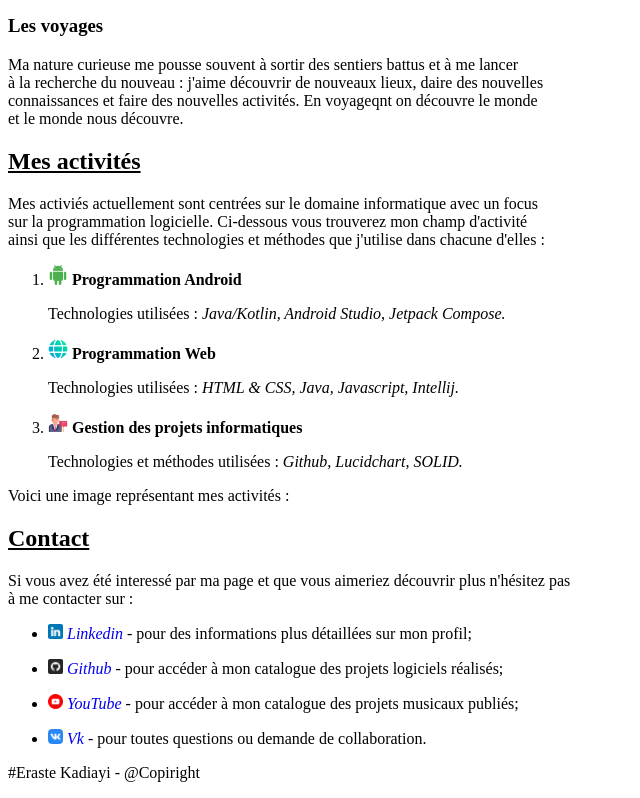
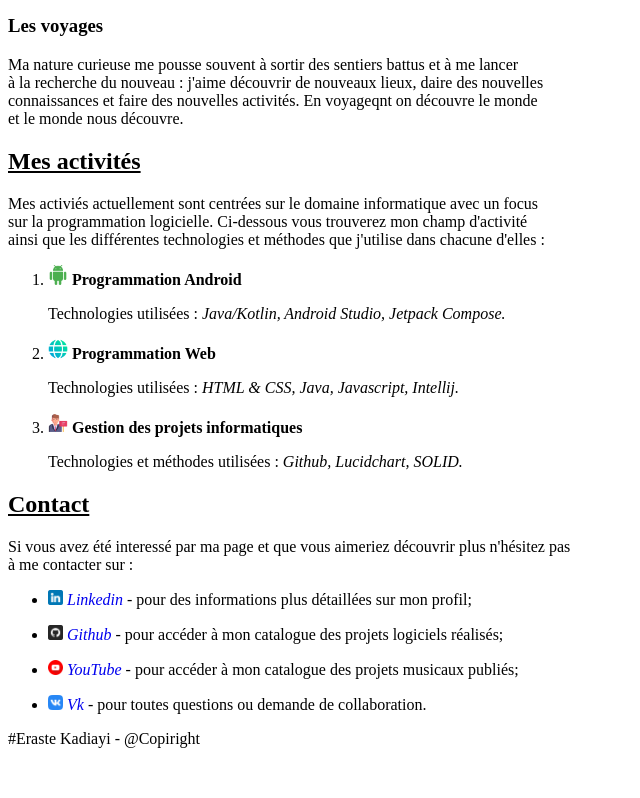
Before and after one commit to smartguy243/Programing-exercises-in-HTML-CSS, a website built with webpack: page html/index.html in a window 1280 px wide. Shown: the part 519-1317 px from the top of the page, without its empty margins (0-640 px from the left). After the commit the page ends 1283 px from the top, so only its background shows below. Built offline with nearby package versions, Linux system fonts and the light colour scheme.

Commit message:
Deleting an element in section "Mes activités"

```diff
--- a/html/index.html
+++ b/html/index.html
@@ -78,7 +78,6 @@
           <li><img src="software-developer.png" style="width:20px; height:20px" alt="logo IT manager"/><strong>  Gestion des projets informatiques</strong></li>
             <p>Technologies et méthodes utilisées : <i>Github, Lucidchart, SOLID.</i></p>
         </ol>
-        <p>Voici une image représentant mes activités : </p>
 
       </article>
     </section>
```
